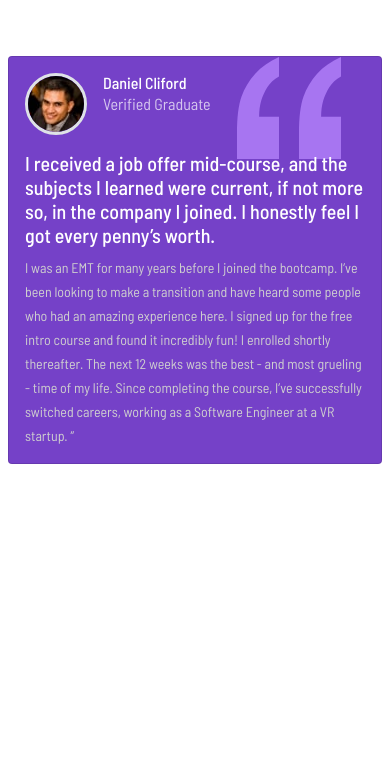
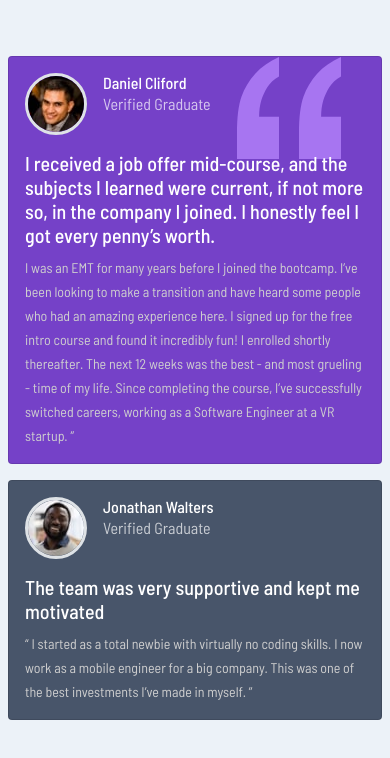
Before and after one commit to Saul-RobotPenguin/FIGMA-SBA, a plain HTML site: page index.html in a window 390 px wide. Drawn offline with nearby package versions, Linux system fonts and the light colour scheme.

Commit message:
Added jonathans card

```diff
--- a/index.html
+++ b/index.html
@@ -18,43 +18,95 @@
     />
     <link rel="stylesheet" href="style.css" />
   </head>
-  <body>
-   <main class="container d-flex align-items-center  justify-content-center mt-5">
+  <body style="background-color: hsl(210, 46%, 95%)">
+    <main
+      class="container d-flex align-items-center justify-content-center mt-5"
+    >
       <div class="row">
         <div class="col-12 col-xl-9">
           <div class="row">
-            <div class="col-lg-8  p-2">
-                <article style="background-color:hsl(263, 55%, 52%); background-image: url(images/bg-pattern-quotation.svg); background-repeat: no-repeat;background-position: 85% top;" class="card  text-white ">
+
+              <!-- Daniel Section Start-->
+            <div class="col-lg-8 p-2">
+              <article
+                style="
+                  background-color: hsl(263, 55%, 52%);
+                  background-image: url(images/bg-pattern-quotation.svg);
+                  background-repeat: no-repeat;
+                  background-position: 85% top;
+                "
+                class="card h-100 text-white"
+              >
                 <div class="card-body">
                   <div class="media d-flex mb-3">
-                            <img class="m-0 border border-3 rounded-circle" src="images/image-daniel.jpg" style="border-color: hsl(0, 0%, 81%);"/>
+                    <img
+                      class="m-0 border border-3 rounded-circle"
+                      src="images/image-daniel.jpg"
+                      style="border-color: hsl(0, 0%, 81%)"
+                    />
                     <div class="ps-3 media-body">
-                                <h6 style="margin: 0;">Daniel Cliford</h6>
-                                <p style="opacity: 70%;">Verified Graduate</p>
+                      <h6 style="margin: 0">Daniel Cliford</h6>
+                      <p style="opacity: 70%">Verified Graduate</p>
                     </div>
                   </div>
 
                   <div>
                     <h5>
-                                I received a job offer mid-course, and the subjects I learned were current, if not more so, in the company I joined. I honestly feel I got every penny’s worth.
+                      I received a job offer mid-course, and the subjects I
+                      learned were current, if not more so, in the company I
+                      joined. I honestly feel I got every penny’s worth.
                     </h5>
-                            <small style="color: hsl(0, 0%, 81%);">
-                                I was an EMT for many years before I joined the bootcamp. I’ve been looking to make a transition and have heard some people who had an amazing experience here. I signed up for the free intro course and found it incredibly fun! I enrolled shortly thereafter. The next 12 weeks was the best - and most grueling - time of my life. Since completing the course, I’ve successfully switched careers, working as a Software Engineer at a VR startup. ”
+                    <small style="color: hsl(0, 0%, 81%)">
+                      I was an EMT for many years before I joined the bootcamp.
+                      I’ve been looking to make a transition and have heard some
+                      people who had an amazing experience here. I signed up for
+                      the free intro course and found it incredibly fun! I
+                      enrolled shortly thereafter. The next 12 weeks was the
+                      best - and most grueling - time of my life. Since
+                      completing the course, I’ve successfully switched careers,
+                      working as a Software Engineer at a VR startup. ”
                     </small>
                   </div>
                 </div>
               </article>
+            </div>
+  <!-- Daniel Section End-->
 
+            <!-- Jonathon Section Start -->
+            <div class="col-lg-4 p-2">
+              <article
+                style="background-color: hsl(217, 19%, 35%)"
+                class="card h-100 text-white"
+              >
+                <div class="card-body">
+                  <div class="media d-flex mb-3">
+                    <img
+                      class="m-0 border border-3 rounded-circle"
+                      src="images/image-jonathan.jpg"
+                      style="border-color: hsl(0, 0%, 81%)"
+                    />
+                    <div class="ps-3 media-body">
+                      <h6 style="margin: 0">Jonathan Walters</h6>
+                      <p style="opacity: 70%">Verified Graduate</p>
+                    </div>
                   </div>
 
+                  <div>
+                    <h5>The team was very supportive and kept me motivated</h5>
+                    <small style="color: hsl(0, 0%, 81%)">
+                      “ I started as a total newbie with virtually no coding
+                      skills. I now work as a mobile engineer for a big company.
+                      This was one of the best investments I’ve made in myself.
+                      ”
+                    </small>
                   </div>
-
                 </div>
-
+              </article>
+                <!-- Jonathon Section End-->
             </div>
-
-
-
+          </div>
+        </div>
+      </div>
     </main>
   </body>
 </html>
```
Lines whose indentation alone changed are shown as unchanged.
